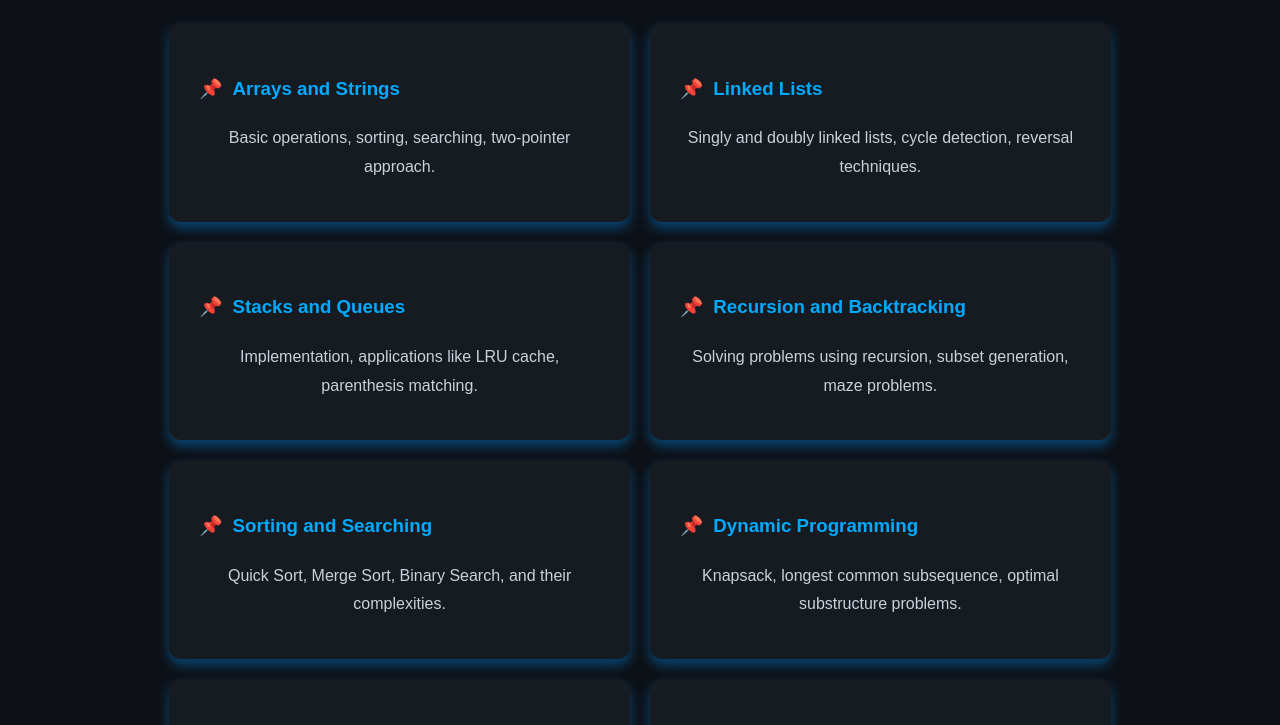
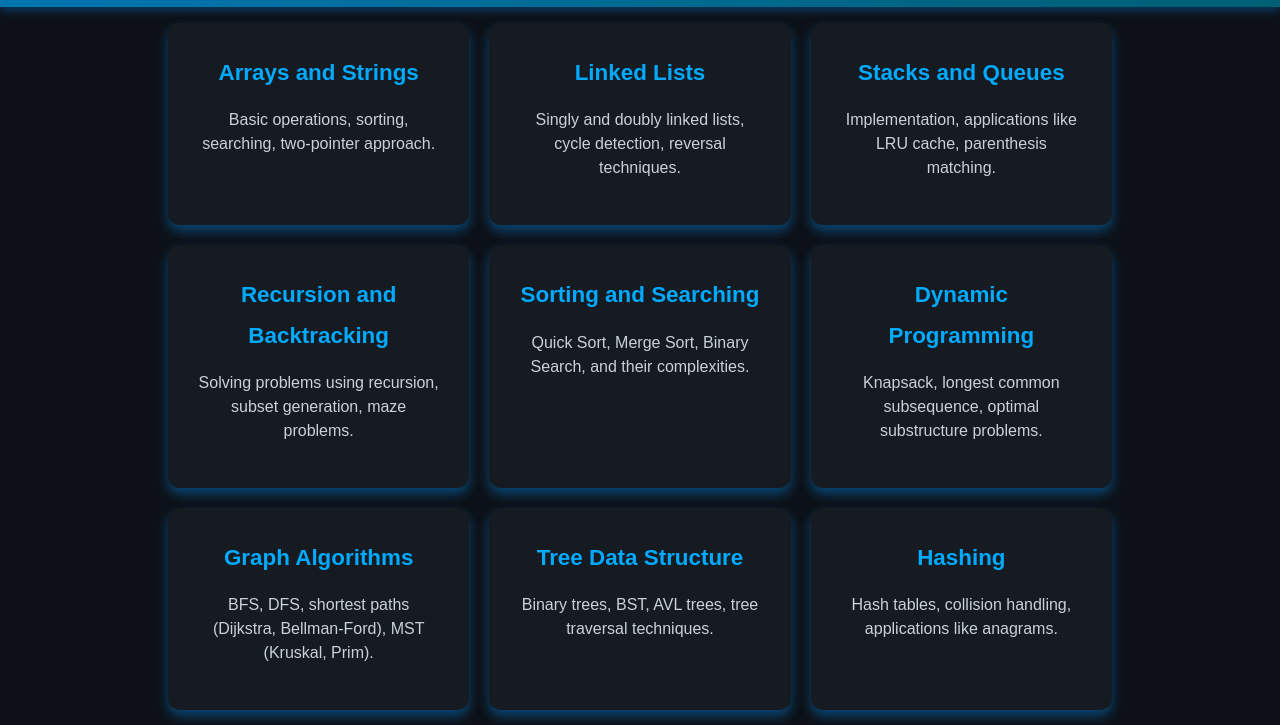
Before and after one commit to cl0ud08/Harshit-blog, a plain HTML site: page blog/post4.html in a window 1280 px wide. Shown: the part 117-842 px from the top of the page. Drawn offline with Linux system fonts and the light colour scheme.

Commit message:
Update post4.html

```diff
--- a/blog/post4.html
+++ b/blog/post4.html
@@ -5,12 +5,16 @@
     <meta name="viewport" content="width=device-width, initial-scale=1.0">
     <title>Essential DSA Topics</title>
     <style>
+        * {
+            box-sizing: border-box;
+            margin: 0;
+            padding: 0;
+            font-family: 'Poppins', sans-serif;
+        }
+
         body {
             background: #0d1117;
             color: #c9d1d9;
-            font-family: 'Poppins', sans-serif;
-            margin: 0;
-            padding: 0;
             text-align: center;
             line-height: 1.8;
         }
@@ -18,7 +22,7 @@
         header {
             background: linear-gradient(135deg, #0077b6, #005f73);
             color: white;
-            padding: 20px;
+            padding: 10px;
             text-align: center;
             box-shadow: 0px 4px 8px rgba(0, 150, 255, 0.3);
             position: fixed;
@@ -26,10 +30,10 @@
             top: 0;
             left: 0;
             z-index: 1000;
+            font-size: 1.8rem;
         }
 
         header h1 {
-            font-size: 2.2rem;
             font-weight: bold;
             margin: 0;
         }
@@ -41,9 +45,8 @@
         }
 
         .content-container {
-            display: flex;
-            flex-wrap: wrap;
-            justify-content: center;
+            display: grid;
+            grid-template-columns: repeat(auto-fill, minmax(300px, 1fr));
             gap: 20px;
         }
 
@@ -54,49 +57,35 @@
             box-shadow: 0 6px 12px rgba(0, 150, 255, 0.4);
             text-align: center;
             transition: transform 0.2s ease, box-shadow 0.2s ease;
-            width: 45%;
-            box-sizing: border-box;
+            overflow: hidden;
+            position: relative;
         }
 
         .content-box:hover {
-            transform: scale(1.02);
+            transform: translateY(-5px);
             box-shadow: 0 8px 16px rgba(0, 150, 255, 0.5);
         }
 
-        ol {
-            padding-left: 0;
-            list-style-type: none;
-        }
-
-        li {
-            background: #21262d;
-            padding: 20px;
-            margin: 10px 0;
-            border-radius: 8px;
-            box-shadow: 0 4px 8px rgba(0, 150, 255, 0.3);
-            text-align: left;
-            transition: transform 0.2s ease, box-shadow 0.2s ease;
-        }
-
-        li:hover {
-            transform: scale(1.02);
-            box-shadow: 0 6px 12px rgba(0, 150, 255, 0.5);
+        .content-box a {
+            color: inherit;
+            text-decoration: none;
         }
 
         h3 {
             color: #00aaff;
-            display: flex;
-            align-items: center;
+            font-size: 1.4rem;
+            margin-bottom: 15px;
+            transition: color 0.3s ease;
         }
 
-        h3::before {
-            content: "📌 ";
-            margin-right: 10px;
+        h3:hover {
+            color: #66d9ff;
         }
 
         p {
             font-size: 1rem;
-            margin: 10px 0;
+            margin-bottom: 15px;
+            line-height: 1.5;
         }
 
         .back-link {
@@ -112,67 +101,88 @@
             color: #66d9ff;
         }
 
+        /* Responsive Design */
         @media (max-width: 768px) {
             main {
                 padding: 120px 5%;
             }
 
             header h1 {
-                font-size: 1.8rem;
+                font-size: 1.6rem;
             }
 
-            .content-box {
-                width: 100%;
+            .content-container {
+                grid-template-columns: 1fr;
             }
         }
     </style>
 </head>
 <body>
     <header>
-        <h1>Essential DSA Topics</h1>
+        <h1>DSA Topics</h1>
     </header>
 
     <main>
         <div class="content-container">
             <div class="content-box">
+                <a href="/array/post5.html">
                     <h3>Arrays and Strings</h3>
                     <p>Basic operations, sorting, searching, two-pointer approach.</p>
+                </a>
             </div>
             <div class="content-box">
+                <a href="/linkedlists/post6.html">
                     <h3>Linked Lists</h3>
                     <p>Singly and doubly linked lists, cycle detection, reversal techniques.</p>
+                </a>
             </div>
             <div class="content-box">
+                <a href="/stacksqueues/post7.html">
                     <h3>Stacks and Queues</h3>
                     <p>Implementation, applications like LRU cache, parenthesis matching.</p>
+                </a>
             </div>
             <div class="content-box">
+                <a href="/recursionbacktracking/post8.html">
                     <h3>Recursion and Backtracking</h3>
                     <p>Solving problems using recursion, subset generation, maze problems.</p>
+                </a>
             </div>
             <div class="content-box">
+                <a href="/sortingsearching/post9.html">
                     <h3>Sorting and Searching</h3>
                     <p>Quick Sort, Merge Sort, Binary Search, and their complexities.</p>
+                </a>
             </div>
             <div class="content-box">
+                <a href="/dynamicprogramming/post10.html">
                     <h3>Dynamic Programming</h3>
                     <p>Knapsack, longest common subsequence, optimal substructure problems.</p>
+                </a>
             </div>
             <div class="content-box">
+                <a href="/graphalgorithms/post11.html">
                     <h3>Graph Algorithms</h3>
                     <p>BFS, DFS, shortest paths (Dijkstra, Bellman-Ford), MST (Kruskal, Prim).</p>
+                </a>
             </div>
             <div class="content-box">
+                <a href="/trees/post12.html">
                     <h3>Tree Data Structure</h3>
                     <p>Binary trees, BST, AVL trees, tree traversal techniques.</p>
+                </a>
             </div>
             <div class="content-box">
+                <a href="/hashing/post13.html">
                     <h3>Hashing</h3>
                     <p>Hash tables, collision handling, applications like anagrams.</p>
+                </a>
             </div>
             <div class="content-box">
+                <a href="/greedyalgorithms/post14.html">
                     <h3>Greedy Algorithms</h3>
                     <p>Huffman coding, activity selection, greedy vs. dynamic programming.</p>
+                </a>
             </div>
         </div>
         <a href="../index.html" class="back-link">← Back to Home</a>
```
Lines whose indentation alone changed are shown as unchanged.
